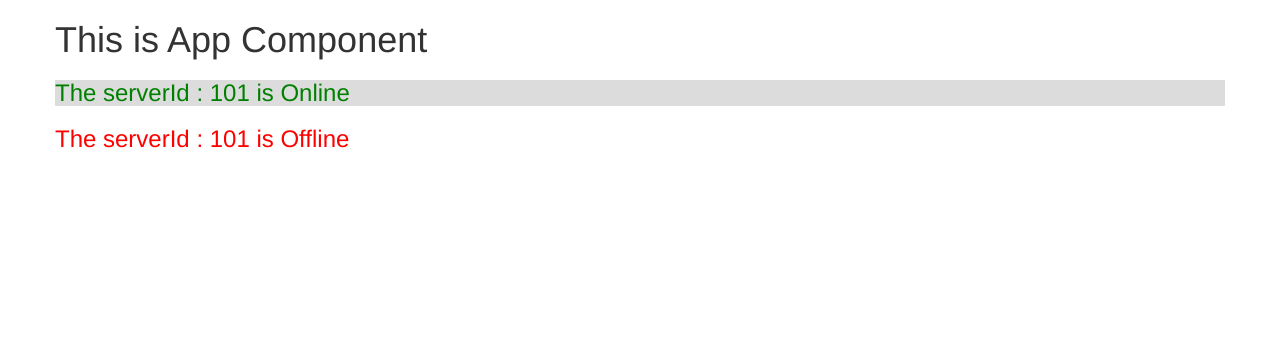
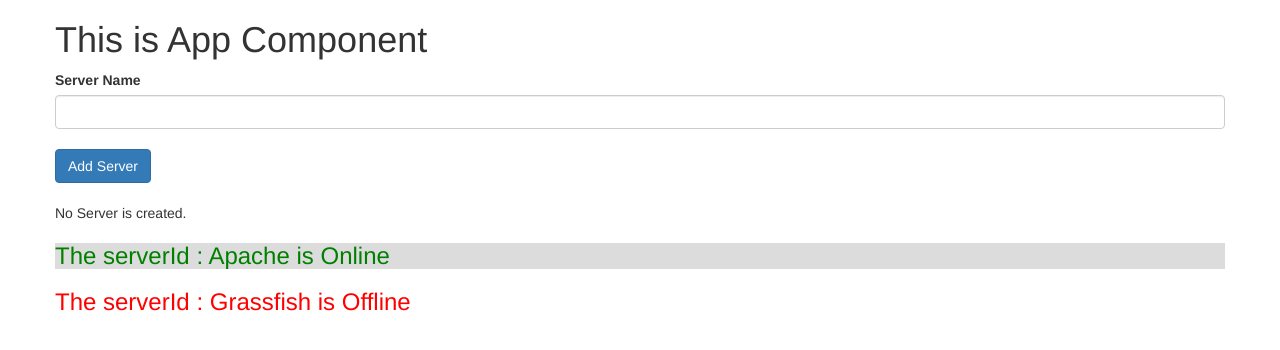
Before and after one commit to vikashvs36/angular, an Angular app: page / in a window 1280 px wide. Shown: the top 350 px of the page. Built offline with nearby package versions, Linux system fonts and the light colour scheme.

Commit message:
Binding to custom properties

```diff
--- a/src/app/server/server.component.html
+++ b/src/app/server/server.component.html
@@ -1 +1 @@
-<h3 [ngStyle]="{color:getServerColor()}" [ngClass]="{online: serverStatus === 'Online'}"> The serverId : {{ serverId }} is {{ serverStatus }}</h3>
+<h3 [ngStyle]="{color:getServerColor()}" [ngClass]="{online: serverStatus === 'Online'}"> The serverId : {{ serverName }} is {{ serverStatus }}</h3>
--- a/src/app/server/server.component.ts
+++ b/src/app/server/server.component.ts
@@ -1,4 +1,4 @@
-import { Component, OnInit } from '@angular/core';
+import {Component, Input, OnInit} from '@angular/core';
 
 @Component({
   selector: 'app-server',
@@ -9,7 +9,7 @@ export class ServerComponent implements OnInit {
 
   title = "This is local Server";
 
-  serverId: number = 101;
+  @Input() serverName: string;
 
   serverStatus: string = 'Offline';
 
--- a/src/app/servers/servers.component.html
+++ b/src/app/servers/servers.component.html
@@ -1,4 +1,3 @@
-<!--
 
 <label>Server Name</label>
 <input type="text" class="form-control" [(ngModel)]="newServerName"/>
@@ -10,8 +9,8 @@
 <ng-template #noServer>
   <p>No Server is created.</p>
 </ng-template>
--->
 
 
-<app-server></app-server>
-<app-server></app-server>
+<div *ngFor="let server of createdServers">
+  <app-server [serverName]="server"></app-server>
+</div>
--- a/src/app/servers/servers.component.ts
+++ b/src/app/servers/servers.component.ts
@@ -11,6 +11,8 @@ export class ServersComponent implements OnInit {
 
   isServerCreated: boolean = false;
 
+  createdServers: string[] = ['Apache', 'Grassfish'];
+
   constructor() { }
 
   ngOnInit() {
@@ -18,6 +20,7 @@ export class ServersComponent implements OnInit {
 
   onCreateServer(){
     this.isServerCreated = true;
+    this.createdServers.push(this.newServerName);
   }
 
 }
```
Also changed, not shown: 1 other file (tests, documents, lock files or other folders).
